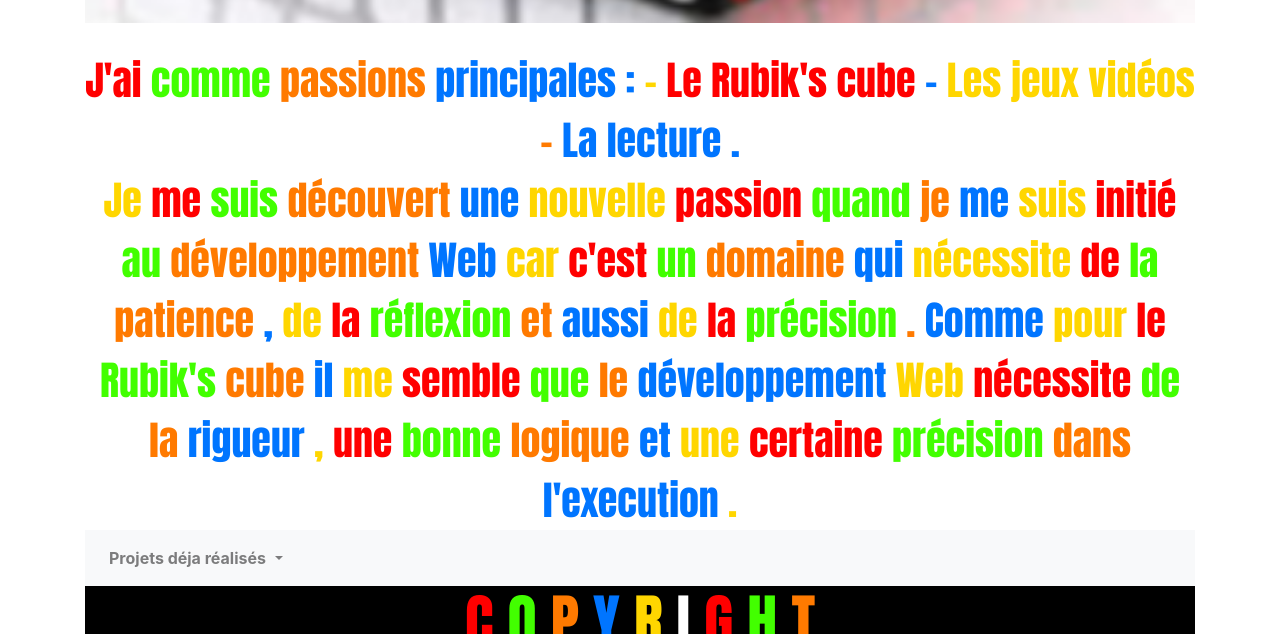
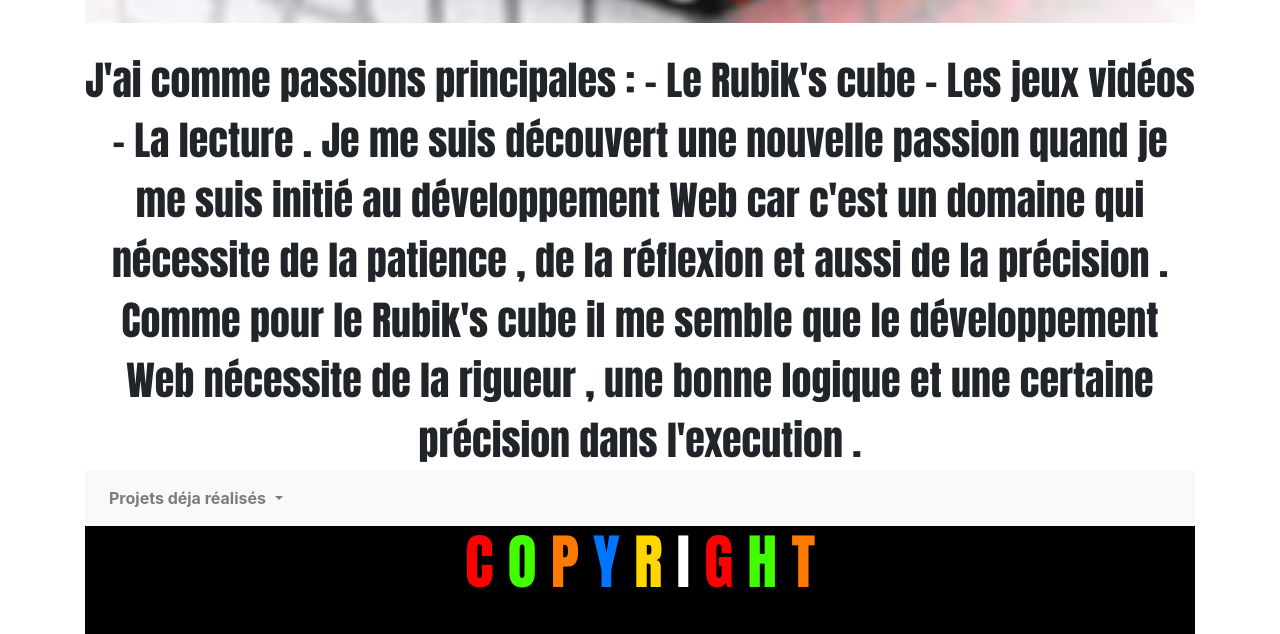
Before and after one commit to Ardalber/portfolio, a website: page index.html in a window 1280 px wide. Shown: the part 1395-2029 px from the top of the page. Drawn offline with nearby package versions, Linux system fonts and the light colour scheme.

Commit message:
modif du fichier html de mon portfolio

```diff
--- a/index.html
+++ b/index.html
@@ -43,78 +43,8 @@
         </div>
     </div>
     <p class="paragraphe">
-        <span style="color:#FF0000;">J'ai</span>
-        <span style="color:#42FF00;">comme</span>
-        <span style="color:#FF7A00;">passions</span>
-        <span style="color:#0075FF;">principales :</span>
-        <span style="color:#FFD600;">-</span>
-        <span style="color:#FF0000;">Le Rubik's cube</span>
-        <span style="color:#0075FF;">-</span>
-        <span style="color:#FFD600;">Les jeux vidéos</span>
-        <span style="color:#FF7A00;">-</span>
-        <span style="color:#0075FF;">La lecture .</span>
-        <br>
-        <span style="color:#FFD600;">Je</span>
-        <span style="color:#FF0000;">me</span>
-        <span style="color:#42FF00;">suis</span>
-        <span style="color:#FF7A00;">découvert</span>
-        <span style="color:#0075FF;">une</span>
-        <span style="color:#FFD600;">nouvelle</span>
-        <span style="color:#FF0000;">passion</span>
-        <span style="color:#42FF00;">quand</span>
-        <span style="color:#FF7A00;">je</span>
-        <span style="color:#0075FF;">me</span>
-        <span style="color:#FFD600;">suis</span>
-        <span style="color:#FF0000;">initié</span>
-        <span style="color:#42FF00;">au</span>
-        <span style="color:#FF7A00;">développement</span>
-        <span style="color:#0075FF;">Web</span>
-        <span style="color:#FFD600;">car</span>
-        <span style="color:#FF0000;">c'est</span>
-        <span style="color:#42FF00;">un</span>
-        <span style="color:#FF7A00;">domaine</span>
-        <span style="color:#0075FF;">qui</span>
-        <span style="color:#FFD600;">nécessite</span>
-        <span style="color:#FF0000;">de</span>
-        <span style="color:#42FF00;">la</span>
-        <span style="color:#FF7A00;">patience</span>
-        <span style="color:#0075FF;">, </span>
-        <span style="color:#FFD600;">de</span>
-        <span style="color:#FF0000;">la</span>
-        <span style="color:#42FF00;">réflexion</span>
-        <span style="color:#FF7A00;">et</span>
-        <span style="color:#0075FF;">aussi</span>
-        <span style="color:#FFD600;">de</span>
-        <span style="color:#FF0000;">la</span>
-        <span style="color:#42FF00;">précision</span>
-        <span style="color:#FF7A00;">.</span>
-        <span style="color:#0075FF;">Comme</span>
-        <span style="color:#FFD600;">pour</span>
-        <span style="color:#FF0000;">le</span>
-        <span style="color:#42FF00;">Rubik's</span>
-        <span style="color:#FF7A00;">cube</span>
-        <span style="color:#0075FF;">il</span>
-        <span style="color:#FFD600;">me</span>
-        <span style="color:#FF0000;">semble</span>
-        <span style="color:#42FF00;">que</span>
-        <span style="color:#FF7A00;">le</span>
-        <span style="color:#0075FF;">développement</span>
-        <span style="color:#FFD600;">Web</span>
-        <span style="color:#FF0000;">nécessite</span>
-        <span style="color:#42FF00;">de</span>
-        <span style="color:#FF7A00;">la</span>
-        <span style="color:#0075FF;">rigueur</span>
-        <span style="color:#FFD600;">,</span>
-        <span style="color:#FF0000;">une</span>
-        <span style="color:#42FF00;">bonne</span>
-        <span style="color:#FF7A00;">logique</span>
-        <span style="color:#0075FF;">et</span>
-        <span style="color:#FFD600;">une</span>
-        <span style="color:#FF0000;">certaine</span>
-        <span style="color:#42FF00;">précision</span>
-        <span style="color:#FF7A00;">dans</span>
-        <span style="color:#0075FF;">l'execution</span>
-        <span style="color:#FFD600;">.</span>
+      J'ai comme passions principales : - Le Rubik's cube - Les jeux vidéos - La lecture .
+      Je me suis découvert une nouvelle passion quand je me suis initié au développement Web car c'est un domaine qui nécessite de la patience , de la réflexion et aussi de la précision . Comme pour le Rubik's cube il me semble que le développement Web nécessite de la rigueur , une bonne logique et une certaine précision dans l'execution .
     </p>
     <nav class="navbar navbar-expand-lg navbar-light bg-light">
 
@@ -172,5 +102,4 @@
     <script src="https://code.jquery.com/jquery-3.5.1.slim.min.js" integrity="sha384-DfXdz2htPH0lsSSs5nCTpuj/zy4C+OGpamoFVy38MVBnE+IbbVYUew+OrCXaRkfj" crossorigin="anonymous"></script>
 <script src="https://cdn.jsdelivr.net/npm/bootstrap@4.5.3/dist/js/bootstrap.bundle.min.js" integrity="sha384-ho+j7jyWK8fNQe+A12Hb8AhRq26LrZ/JpcUGGOn+Y7RsweNrtN/tE3MoK7ZeZDyx" crossorigin="anonymous"></script>
 </body>
-
 </html>
```
